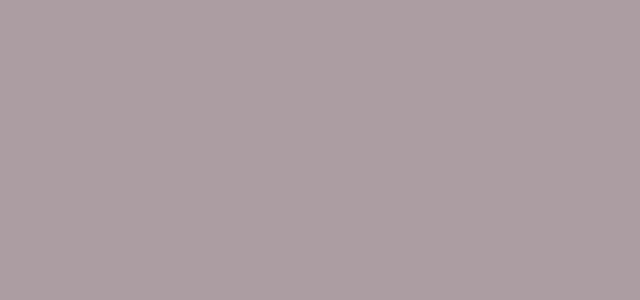
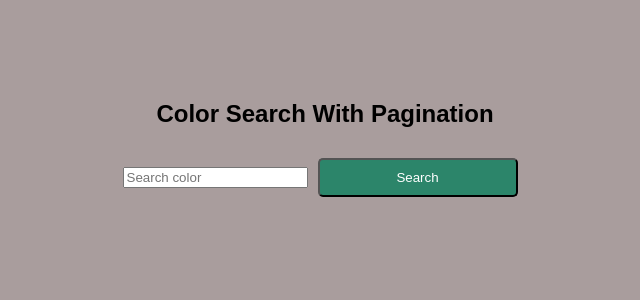
Before and after one commit to DinuPathiratna/my-react-app, a React (Vite) app: page /#/ASG-09 in a window 1280 px wide. Before the commit this address had no page. Shown: the top 300 px of the page, without its empty margins (315-955 px from the left). Built offline with nearby package versions, Linux system fonts and the light colour scheme.

Commit message:
feat: add Assignment 8 and Assignment 9 components with routing in App; update Home page links

```diff
--- a/src/App.jsx
+++ b/src/App.jsx
@@ -8,6 +8,8 @@ import Assignment_4 from "./assignments/Assignment_4";
 import Assignment_5 from "./assignments/Assignment_5";
 import Assignment_6 from "./assignments/Assignment_6";
 import Assignment_7 from "./assignments/Assignment_7";
+import Assignment_8 from "./assignments/Assignment_8";
+import Assignment_9 from "./assignments/Assignment_9";
 export default function App() {
   return (
     <Routes>
@@ -20,6 +22,8 @@ export default function App() {
       <Route path="/ASG-05" element={<Assignment_5 />} />
       <Route path="/ASG-06" element={<Assignment_6 />} />
       <Route path="/ASG-07" element={<Assignment_7 />} />
+      <Route path="/ASG-08" element={<Assignment_8 />} />
+      <Route path="/ASG-09" element={<Assignment_9 />} />
     </Routes>
   );
 }
--- /dev/null
+++ b/src/assignments/Assignment_8.jsx
@@ -0,0 +1,34 @@
+import { useState } from "react";
+
+function Assignment_8() {
+  const [search, setSearch] = useState("");
+  const [colors, setColors] = useState([]);
+
+  const handleSearch = async () => {
+    const response = await fetch(`https://apis.dnjs.lk/objects/colors.php?search=${search}`);
+    const data = await response.json();setColors(data);};
+
+  return (
+    <div>
+      <h2>Color Search</h2>
+
+      <input
+        type="text"
+        placeholder="Search color"
+        value={search}
+        onChange={(e) => setSearch(e.target.value)}/>
+
+      <button onClick={handleSearch}>Search</button>
+
+      <ul>
+        {colors.map((color, index) => (
+          <li key={index}>
+            {color.name} - {color.code}
+          </li>
+        ))}
+      </ul>
+    </div>
+  );
+}
+
+export default Assignment_8;
--- /dev/null
+++ b/src/assignments/Assignment_9.jsx
@@ -0,0 +1,54 @@
+import { useState } from "react";
+
+function Assignment_9() {
+  const [search, setSearch] = useState("");
+  const [colors, setColors] = useState([]);
+
+  const [page, setPage] = useState(1);
+  const [limit, setLimit] = useState(5);
+  const [total, setTotal] = useState(0);
+
+  const handleSearch = async (selectedPage = 1) => {
+    const response = await fetch(`https://apis.dnjs.lk/objects/colors.php?search=${search}&page=${selectedPage}&limit=${limit}`);
+    const result = await response.json();
+
+    setColors(result.data);
+    setPage(result.page);
+    setLimit(result.limit);
+    setTotal(result.total);
+  };
+
+  const totalPages = Math.ceil(total / limit);
+
+  return (
+    <div>
+      <h2>Color Search With Pagination</h2>
+
+      <input
+        type="text"
+        placeholder="Search color"
+        value={search}
+        onChange={(e) => setSearch(e.target.value)}/>
+
+      <button onClick={() => handleSearch(1)}>Search</button>
+
+      <ul>
+        {colors.map((color, index) => (
+          <li key={index}>
+            {color.name} - {color.code}
+          </li>
+        ))}
+      </ul>
+
+      <div>
+        {Array.from({ length: totalPages }, (_, index) => (
+          <button key={index} onClick={() => handleSearch(index + 1)}>
+            {index + 1}
+          </button>
+        ))}
+      </div>
+    </div>
+  );
+}
+
+export default Assignment_9;
--- a/src/pages/Home.jsx
+++ b/src/pages/Home.jsx
@@ -40,6 +40,17 @@ export default function Home() {
         <button>Assignment 7</button>
       </Link>
 
+      <br />
+      <Link to="/ASG-08">
+        <button>Assignment 8</button>
+      </Link>
+
+      <br />
+      <Link to="/ASG-09">
+        <button>Assignment 9</button>
+      </Link>
+
+
     </div>
   );
 }
```
